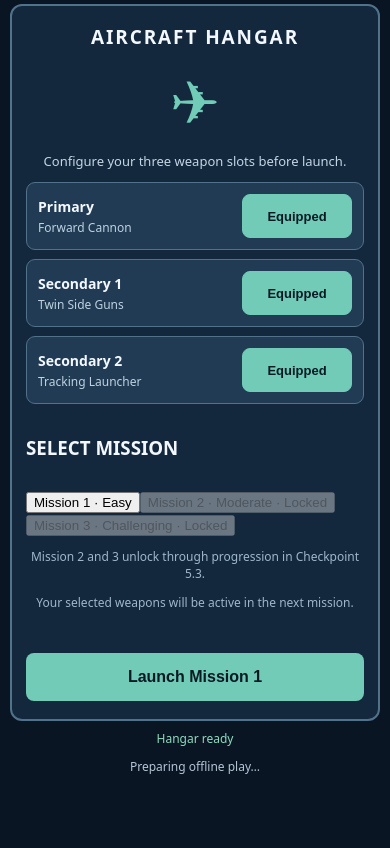
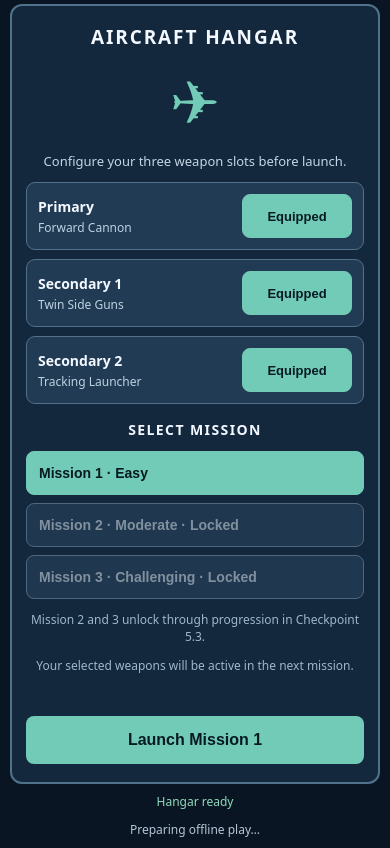
Before and after one commit to ErikEhresman-ST1987/pop-squadron, a website built with Vite: page index.html in a window 390 px wide. Shown: the part 58-906 px from the top of the page. Before the commit the page ends 844 px from the top, so only its background shows below. Built offline with nearby package versions, Linux system fonts and the light colour scheme.

Commit message:
Checkpoint 5.2: style accessible mobile mission selector

```diff
--- a/src/style.css
+++ b/src/style.css
@@ -16,3 +16,9 @@
 .equipment-toggle[aria-pressed="true"]{background:#71cbb6;color:#071a24;border-color:#71cbb6}
 #launch,#return-hangar{background:#71cbb6;color:#071a24;border:0;border-radius:8px;padding:12px 20px;font-size:16px;font-weight:700;min-height:48px;cursor:pointer}
 #return-hangar{background:#d0dfec}
+
+.mission-heading{font-size:14px;letter-spacing:.1em;text-align:center;margin:4px 0 0}
+#mission-list{display:flex;flex-direction:column;gap:8px}
+.mission-choice{min-height:44px;width:100%;text-align:left;border-radius:8px;border:1px solid #7895ac;background:#28445d;color:#f3f7ff;padding:10px 12px;font-size:14px;font-weight:650}
+.mission-choice[aria-pressed="true"]{background:#71cbb6;border-color:#71cbb6;color:#071a24}
+.mission-choice:disabled{opacity:.58;color:#d1dce5;cursor:not-allowed}
```
